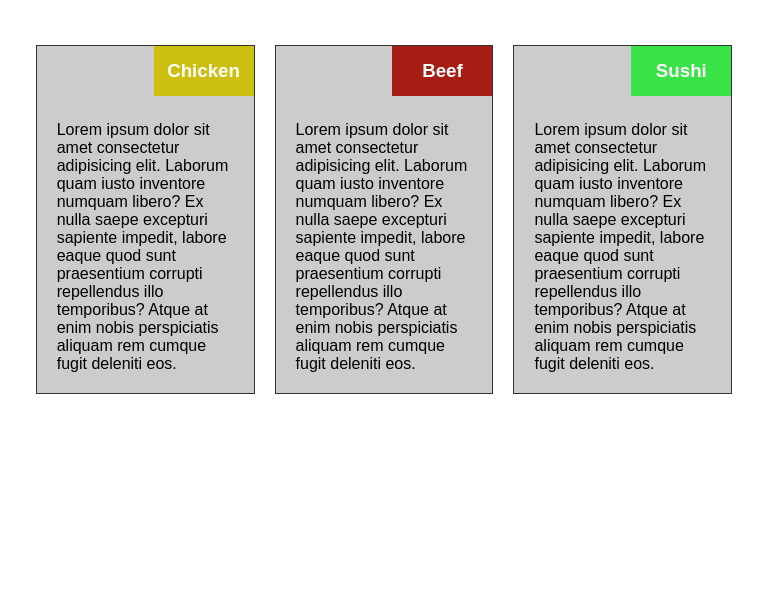
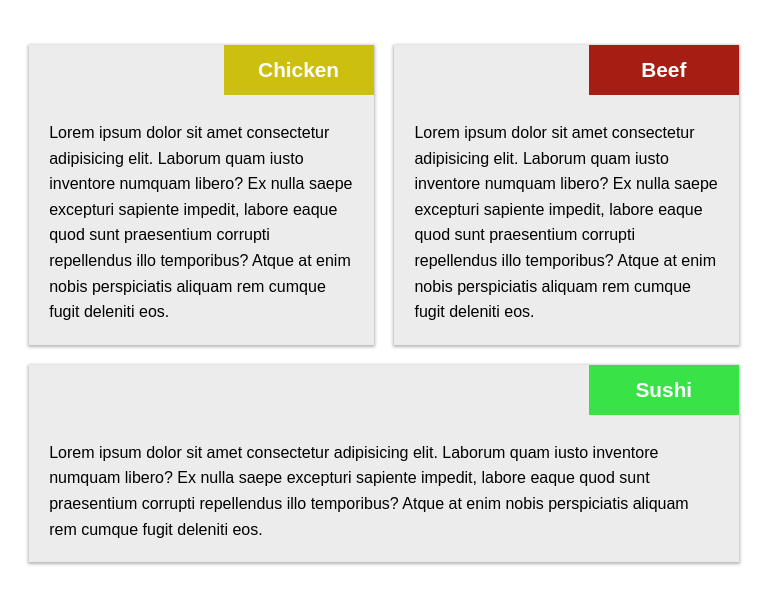
Before and after one commit to hossam-khalaf/coursera-Johns-HopkinsHTML-CSS-JS, a plain HTML site: page Module2-solution/index.html in a window 768 px wide. Shown: the part 88-692 px from the top of the page. Drawn offline with Linux system fonts and the light colour scheme.

Commit message:
tablet && mobil

```diff
--- a/Module2-solution/css/style.css
+++ b/Module2-solution/css/style.css
@@ -17,31 +17,32 @@ h1 {
   width: 95%;
   margin: 0 auto;
   display: flex;
-  justify-content: center;
+  justify-content: space-between;
   align-items: center;
-  flex-wrap: wrap;
 }
 
 .menu__item {
-  border: 1px solid #333;
+  /* border: 2px solid #333; */
   margin: 0 10px 20px;
-  width: 30%;
   padding: 20px;
   position: relative;
-  background: #ccc;
+  background: #cccccc5d;
+  box-shadow: 0px 1px 3px 1px rgba(0, 0, 0, 0.295);
 }
 
 .menu__item-heading {
   position: absolute;
   top: 0;
   right: 0;
-  width: 100px;
+  width: 150px;
   height: 50px;
   display: flex;
   align-items: center;
   justify-content: center;
   background-color: #ac47ff;
   color: #fff;
+  font-family: sans-serif;
+  font-size: 1.3rem;
 }
 .item1 {
   background: #ccbf10;
@@ -55,4 +56,24 @@ h1 {
 
 .menu__item-desc {
   margin-top: 55px;
+  line-height: 1.6;
 }
+
+@media (min-width: 768px) and (max-width: 991px) {
+  .menu__container {
+    flex-wrap: wrap;
+  }
+  .menu__item {
+    width: 47.2%;
+  }
+  .menu__item:nth-of-type(3) {
+    flex-basis: 100%;
+  }
+}
+
+@media (max-width: 767px) {
+  .menu__container {
+    flex-direction: column;
+    width: 80%;
+  }
+}
```
